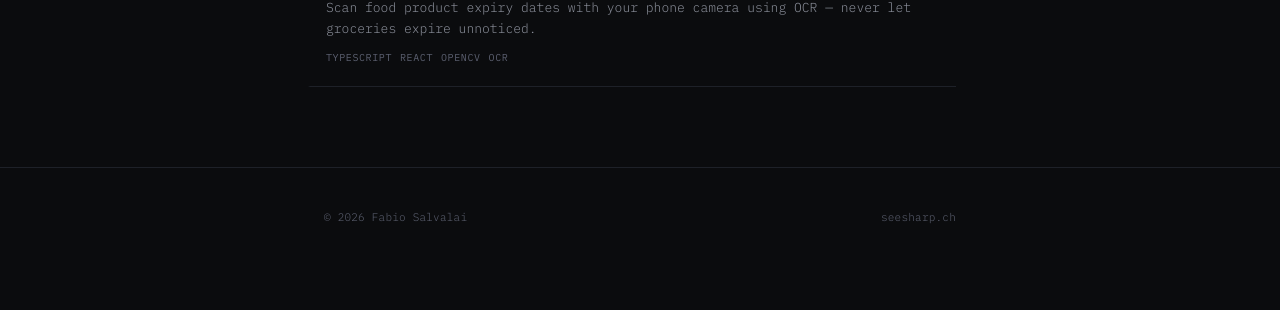
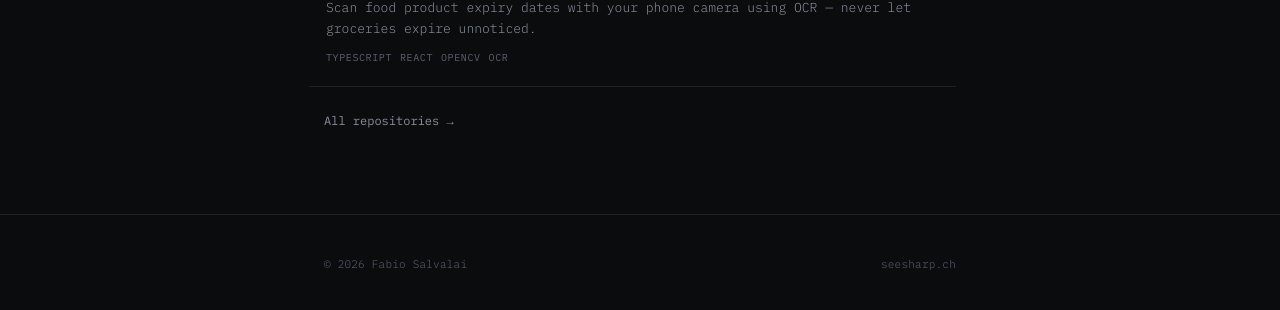
Before and after one commit to salfab/seesharpch, a Jekyll site: the page built from index.md, in a window 1280 px wide. Shown: the part 1472-1782 px from the top of the page. Built offline with Jekyll 4.4.1, drawn with Linux system fonts in a browser that asks for light colours; before the commit the page ends 1739 px from its top, so only the background shows below that.

Commit message:
Add "All repositories" link below projects list
Co-Authored-By: Claude Opus 4.6 <noreply@anthropic.com>

```diff
--- a/_layouts/default.html
+++ b/_layouts/default.html
@@ -367,6 +367,16 @@
       color: var(--accent);
     }
 
+    .more-projects {
+      display: inline-block;
+      margin-top: 1.5rem;
+      font-size: 0.75rem;
+      font-weight: 400;
+      color: var(--muted);
+      transition: color 0.2s;
+    }
+    .more-projects:hover { color: var(--accent); }
+
     /* ── Inline CV ─────────────────────────────── */
     .cv-inline {
       padding-bottom: 5rem;
@@ -619,6 +629,7 @@
           </a>
           {% endfor %}
         </div>
+        <a href="https://github.com/{{ site.github }}?tab=repositories" class="more-projects" target="_blank" rel="noopener">All repositories &rarr;</a>
       </div>
     </section>
     {% endif %}
```
